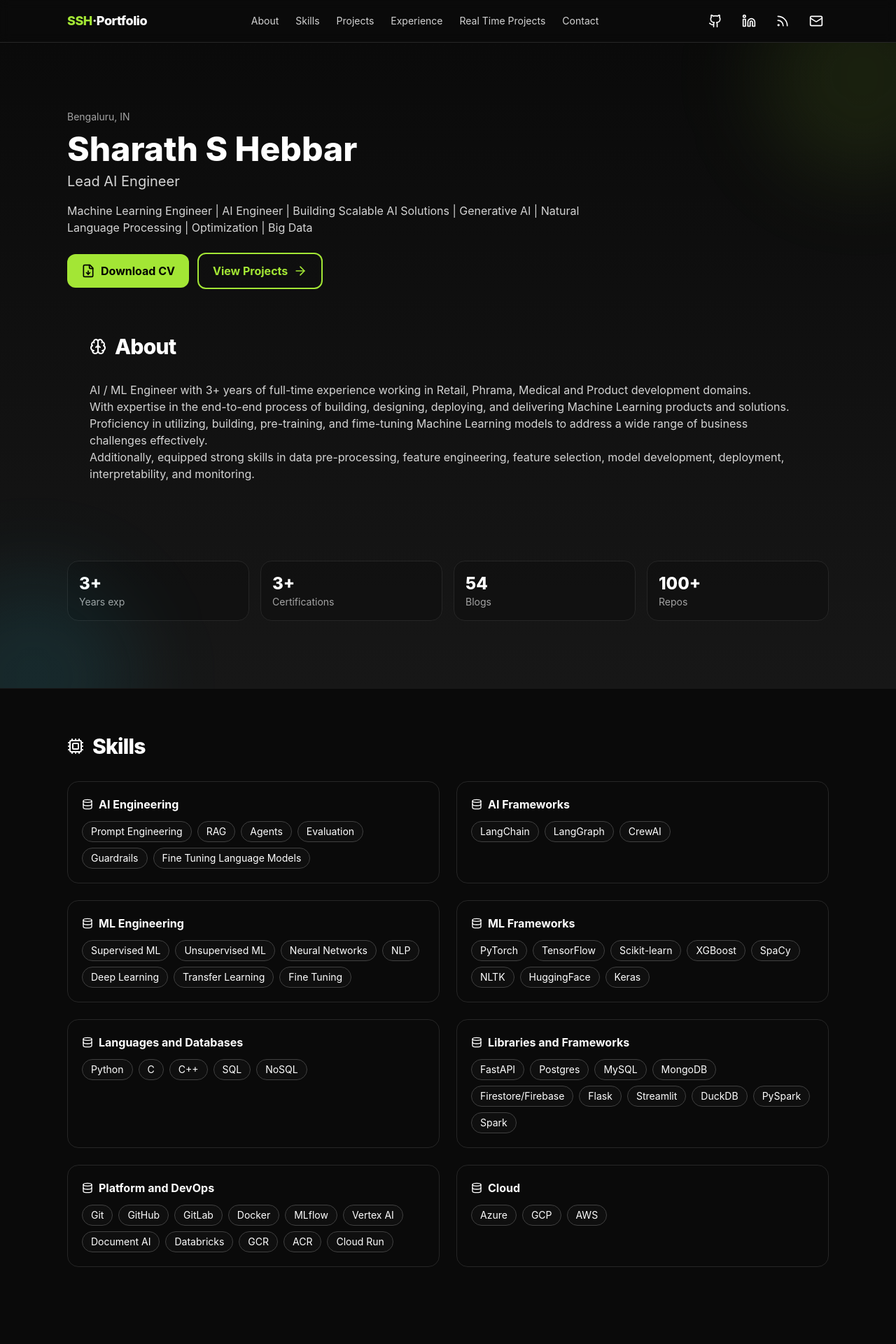
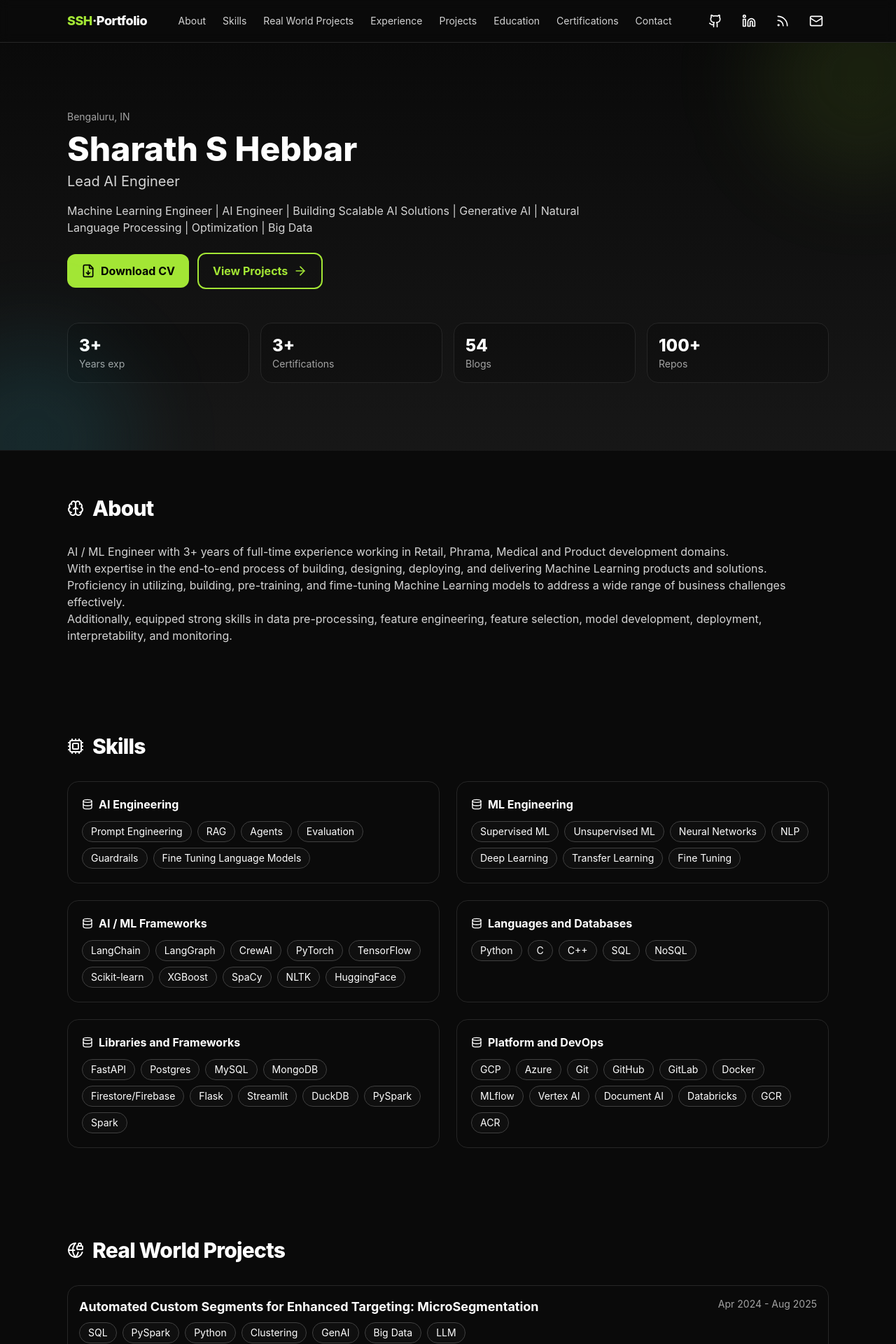
Before and after one commit to SharathHebbar/my-portfolio, a React (Create React App) app: page / in a window 1280 px wide. Shown: the top 1920 px of the page at 70% size. Built offline with nearby package versions, Linux system fonts and the light colour scheme.

Commit message:
Updated Portfolio

```diff
--- a/src/App.js
+++ b/src/App.js
@@ -12,18 +12,20 @@ import Projects from "./components/Projects";
 import Experience from "./components/Experience"
 import RealTimeProjects from "./components/RealTimeProjects";
 import Education from "./components/Education"
+import Certifications from "./components/Certification";
 
 export default function Portfolio() {
   return (
     <div className="min-h-screen bg-neutral-950 text-white">
       <Nav />
       <Hero />
-      {/* <About /> */}
+      <About />
       <Skills />
+      <RealTimeProjects />
+      <Experience />
       <Projects />
       <Education />
-      <Experience />
-      <RealTimeProjects />
+      <Certifications />
       <Contact />
       <footer className="border-t border-neutral-900 py-10 mt-16 text-center text-neutral-400">
         © {new Date().getFullYear()} {ME.name}. Built with React, Tailwind & Framer Motion.
--- a/src/components/Certification.js
+++ b/src/components/Certification.js
@@ -0,0 +1,60 @@
+import { motion } from "framer-motion";
+import { Github, ExternalLink, ShieldCheck} from "lucide-react";
+
+import { MotionSection, Badge } from "./Assets";
+const certifications = [
+  {
+    title: "Associate Cloud Engineer",
+    issued_by: "Google",
+    issued_date: "31-Oct-2022",
+    exp_date: "31-Oct-2025",
+    link: "https://www.credential.net/89681ca7-c10f-48c6-8ee4-79fc33cee4b2#acc.LO9kjHWm",
+  },
+  {
+    title: "Professional MLE",
+    issued_by: "Google",
+    issued_date: "02-Jan-2023",
+    exp_date: "02-Jan-2025",
+    link: "https://www.credential.net/60a72451-d5e3-4095-a464-40a683efebc7#acc.WEh4Xewn",
+  },
+  {
+    title: "Machine Learning Specialty",
+    issued_by: "AWS",
+    issued_date: "21-Oct-2023",
+    exp_date: "21-Oct-2026",
+    link: "https://www.credly.com/badges/aa876a30-55b5-4c6b-bcc5-ab08feb4a978/public_url",
+  },
+];
+
+
+export default function Certifications() {
+  return (
+    <MotionSection id="certifications" title="Certifications" icon={ShieldCheck}>
+      <div className="grid sm:grid-cols-2 lg:grid-cols-3 gap-6">
+        {certifications.map((p) => (
+          <motion.div
+            key={p.title}
+            initial={{ opacity: 0, y: 16 }}
+            whileInView={{ opacity: 1, y: 0 }}
+            viewport={{ once: true }}
+            transition={{ duration: 0.45 }}
+            className="group rounded-2xl border border-neutral-800 bg-neutral-950/40 p-5 hover:border-lime-400/60"
+          >
+            <h3 className="text-lg font-bold">{p.title}</h3>
+            <p className="mt-2 text-neutral-300 text-sm">Issued By: {p.issued_by}</p>
+            <p className="mt-2 text-neutral-300 text-sm">{p.issued_date}</p>
+            <p className="mt-2 text-neutral-300 text-sm">{p.exp_date}</p>
+            <div className="mt-4 flex items-center gap-3">
+              {/* <a href={p.demo} className="inline-flex items-center gap-2 text-sm text-lime-400 hover:underline">
+                <ExternalLink className="w-4 h-4" /> Demo
+              </a> */}
+              <a href={p.link} className="inline-flex items-center gap-2 text-sm text-neutral-300 hover:underline">
+                <ExternalLink className="w-4 h-4" /> Link
+              </a>
+            </div>
+          </motion.div>
+        ))}
+      </div>
+    </MotionSection>
+  );
+}
--- a/src/components/Experience.js
+++ b/src/components/Experience.js
@@ -1,6 +1,5 @@
 import { motion } from "framer-motion";
-import { Award } from "lucide-react";
-
+import { BriefcaseBusiness } from "lucide-react";
 import { MotionSection } from "./Assets";
 
 const experience = [
@@ -9,9 +8,7 @@ const experience = [
     org: "Tiger Analytics",
     period: "Aug 2025 — Present",
     bullets: [
-      "Led design of agentic AI platform (router, SQL/DAX agent, summarizer, memory, eval).",
-      "Reduced hallucinations by 38% via retrieval scoring, plan-and-execute, and selective tool-use.",
-      "Cut infra cost 27% with request caching, batch embedding, and adaptive context windows.",
+      "Working on building scalable agents.",
     ],
   },
   {
@@ -52,7 +49,7 @@ const experience = [
 
 export default function Experience() {
   return (
-    <MotionSection id="experience" title="Experience" icon={Award}>
+    <MotionSection id="experience" title="Experience" icon={BriefcaseBusiness}>
       <div className="space-y-6">
         {experience.map((e) => (
           <motion.div
--- a/src/components/Hero.js
+++ b/src/components/Hero.js
@@ -39,7 +39,7 @@ export default function Hero() {
             </a>
           </div>
         </motion.div>
-        <About />
+
         <motion.div
           initial={{ opacity: 0 }}
           animate={{ opacity: 1 }}
--- a/src/components/Nav.js
+++ b/src/components/Nav.js
@@ -6,9 +6,11 @@ export default function Nav() {
   const items = [
     { href: "#about", label: "About" },
     { href: "#skills", label: "Skills" },
+    { href: "#rwprojects", label: "Real World Projects" },
+    { href: "#experience", label: "Experience" },
     { href: "#projects", label: "Projects" },
-    { href: "#experience", label: "Experience" },
-    { href: "#pubs", label: "Real Time Projects" },
+    { href: "#education", label: "Education" },
+    { href: "#certifications", label: "Certifications" },
     { href: "#contact", label: "Contact" },
   ];
   return (
--- a/src/components/RealTimeProjects.js
+++ b/src/components/RealTimeProjects.js
@@ -57,11 +57,34 @@ const real_time_projects = [
       `Automated dataset tagging during custom processor training in GCP’s Document AI, cutting annotation time by 50%.`
     ],
   },
+  {
+    title: "AI for Prostate Cancer",
+    skills: ["Python", "Descriptive Statistics", "Inferential Statistics", "Vertex AI", "XGBoost", "Random Forest", "GCP"],
+    year: "Aug 2022 - Sep 2023",
+    bullets: [
+      `Built using Python, Traditional Machine Learning Algorithms to validate the research hypothesis around prostate cancer prediction.`,
+      `Performed statistical hypothesis testing (p-value analysis, Z-test, and T-test) to establish the significance of observed differences across patient groups and validate the reliability of predictive features.`,
+      `Applied feature importance techniques (e.g., from tree-based models and SHAP analysis) to identify critical clinical and demographic variables impacting disease progression and risk assessment.`,
+      `Developed two XGBoost classifier models, tailored separately for two racial cohorts, achieving F1-scores of 0.71 and 0.74, and compared performance to evaluate race-specific risk factors.`,
+      `Demonstrated the potential clinical applicability of the hypothesis, where models can serve as a decision-support tool in medical institutes for early screening and pre-judgment of prostate cancer risk.`
+    ],
+  },
+    {
+    title: "Sentiment Analysis",
+    skills: ["Python", "HuggingFace", "Transformers", "Natural Language Processing", "BERT", "RoBERTa", "XLNet", "DistilBERT"],
+    year: "Aug 2022 - Sep 2023",
+    bullets: [
+      `Developed a proof-of-concept Sentiment Analysis system leveraging state-of-the-art Transformer architectures such as BERT, RoBERTa, DistilBERT, and XLNet.`,
+      `Preprocessed and fine-tuned models on sentiment datasets, applying techniques like tokenization, attention masking, and transfer learning for robust performance.`,
+      `Benchmarked multiple Transformer models, comparing accuracy, inference speed, and memory efficiency to identify trade-offs across use cases.`,
+      `Achieved 80% accuracy in classification tasks, validating the effectiveness of modern NLP models for sentiment analysis in real-world applications.`,
+    ],
+  },
 ];
 
 export default function RealTimeProjects() {
   return (
-    <MotionSection id="pubs" title="Real Time Projects" icon={GlobeLock}>
+    <MotionSection id="rwprojects" title="Real World Projects" icon={GlobeLock}>
       <div className="space-y-4">
         {real_time_projects.map((p) => (
           <div key={p.title} className="flex flex-wrap items-center gap-2 justify-between rounded-2xl border border-neutral-800 p-4 bg-neutral-950/40">
--- a/src/components/Skills.js
+++ b/src/components/Skills.js
@@ -1,18 +1,17 @@
 import { useMemo } from "react";
 import { motion } from "framer-motion";
-import { Cpu, Database } from "lucide-react";
+import { Cpu, Database} from "lucide-react";
 
 import { Badge, MotionSection } from "./Assets";
 
 const skills = {
   "AI Engineering": ["Prompt Engineering", "RAG", "Agents", "Evaluation", "Guardrails", "Fine Tuning Language Models"],
-  "AI Frameworks": ["LangChain", "LangGraph", "CrewAI"],
   "ML Engineering": ["Supervised ML", "Unsupervised ML", "Neural Networks", "NLP", "Deep Learning", "Transfer Learning", "Fine Tuning"],
-  "ML Frameworks": ["PyTorch", "TensorFlow", "Scikit-learn", "XGBoost", "SpaCy", "NLTK", "HuggingFace", "Keras"],
+  "AI / ML Frameworks": ["LangChain", "LangGraph", "CrewAI", "PyTorch", "TensorFlow", "Scikit-learn", "XGBoost", "SpaCy", "NLTK", "HuggingFace"],
   "Languages and Databases": ["Python", "C", "C++", "SQL", "NoSQL"],
   "Libraries and Frameworks": ["FastAPI", "Postgres", "MySQL", "MongoDB", "Firestore/Firebase", "Flask", "Streamlit", "DuckDB", "PySpark", "Spark"],
-  "Platform and DevOps": ["Git", "GitHub", "GitLab", "Docker", "MLflow", "Vertex AI", "Document AI", "Databricks", "GCR", "ACR", "Cloud Run"],
-  "Cloud": ["Azure", "GCP", "AWS"],
+  "Platform and DevOps": ["GCP", "Azure", "Git", "GitHub", "GitLab", "Docker", "MLflow", "Vertex AI", "Document AI", "Databricks", "GCR", "ACR"],
+  // "Cloud": ["Azure", "GCP", "AWS"],
 };
 
 export default function Skills() {
--- a/src/dummy.js
+++ b/src/dummy.js
@@ -189,7 +189,7 @@ function Nav() {
     { href: "#skills", label: "Skills" },
     { href: "#projects", label: "Projects" },
     { href: "#experience", label: "Experience" },
-    { href: "#pubs", label: "Real Time Projects" },
+    { href: "#rwprojects", label: "Real World Projects" },
     { href: "#contact", label: "Contact" },
   ];
   return (
@@ -394,7 +394,7 @@ function Experience() {
 
 function RealTimeProjects() {
   return (
-    <MotionSection id="pubs" title="Real Time Projects" icon={BookOpen}>
+    <MotionSection id="rwprojects" title="Real World Projects" icon={BookOpen}>
       <div className="space-y-4">
         {real_time_projects.map((p) => (
           <div key={p.title} className="flex flex-wrap items-center gap-2 justify-between rounded-2xl border border-neutral-800 p-4 bg-neutral-950/40">
```
